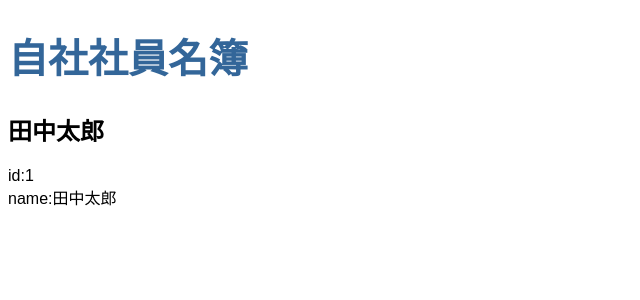
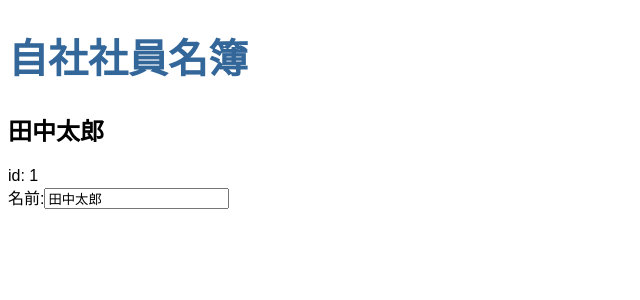
Before and after one commit to kazuyuki-mera/angular-admin-app, an Angular app: page / in a window 1280 px wide. Shown: the top 300 px of the page, without its empty margins (0-640 px from the left). Built offline with nearby package versions, Linux system fonts and the light colour scheme.

Commit message:
社員データ編集可能にする

```diff
--- a/src/app/members/members.component.html
+++ b/src/app/members/members.component.html
@@ -1,3 +1,7 @@
 <h2>{{ member.name }}</h2>
-<div><span>id:</span>{{ member.id }}</div>
-<div><span>name:</span>{{ member.name }}</div>
+<div><span>id: </span>{{ member.id }}</div>
+<div>
+  <label
+    >名前:<input type="text" [(ngModel)]="member.name" placeholder="名前"
+  /></label>
+</div>
```
Also changed, not shown: src/app/app.module.ts (+5 -9 lines).
